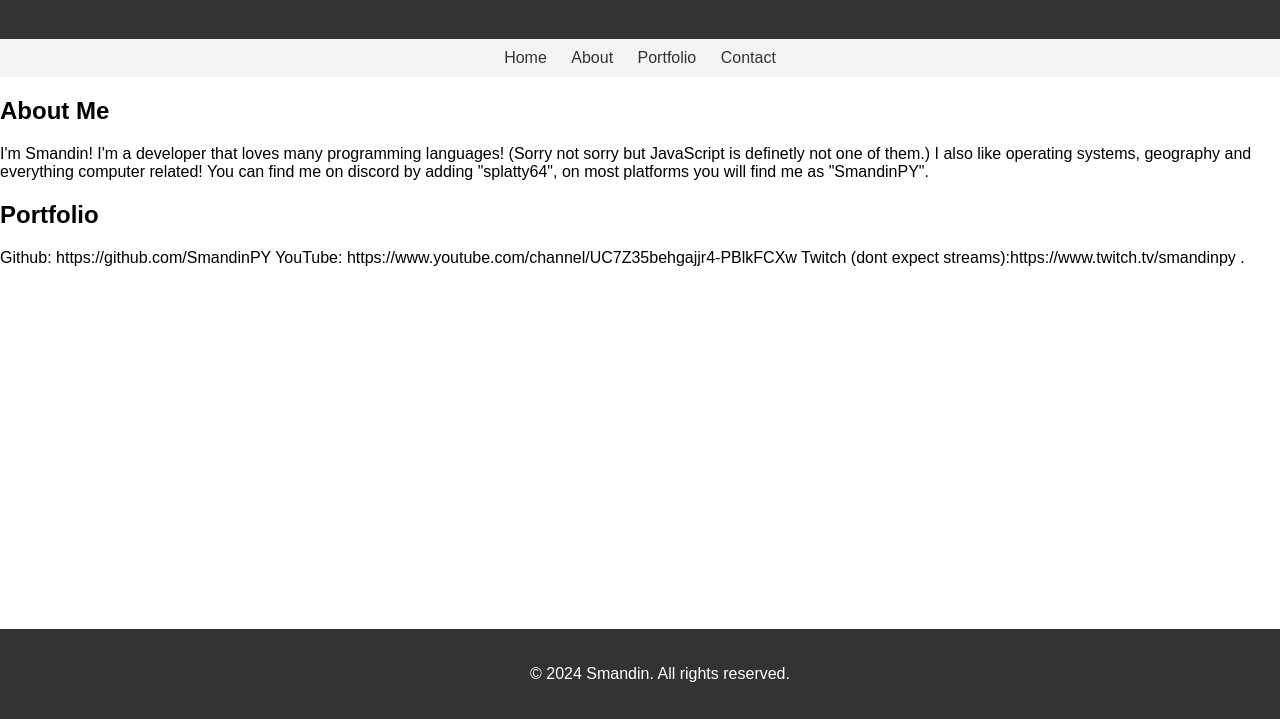
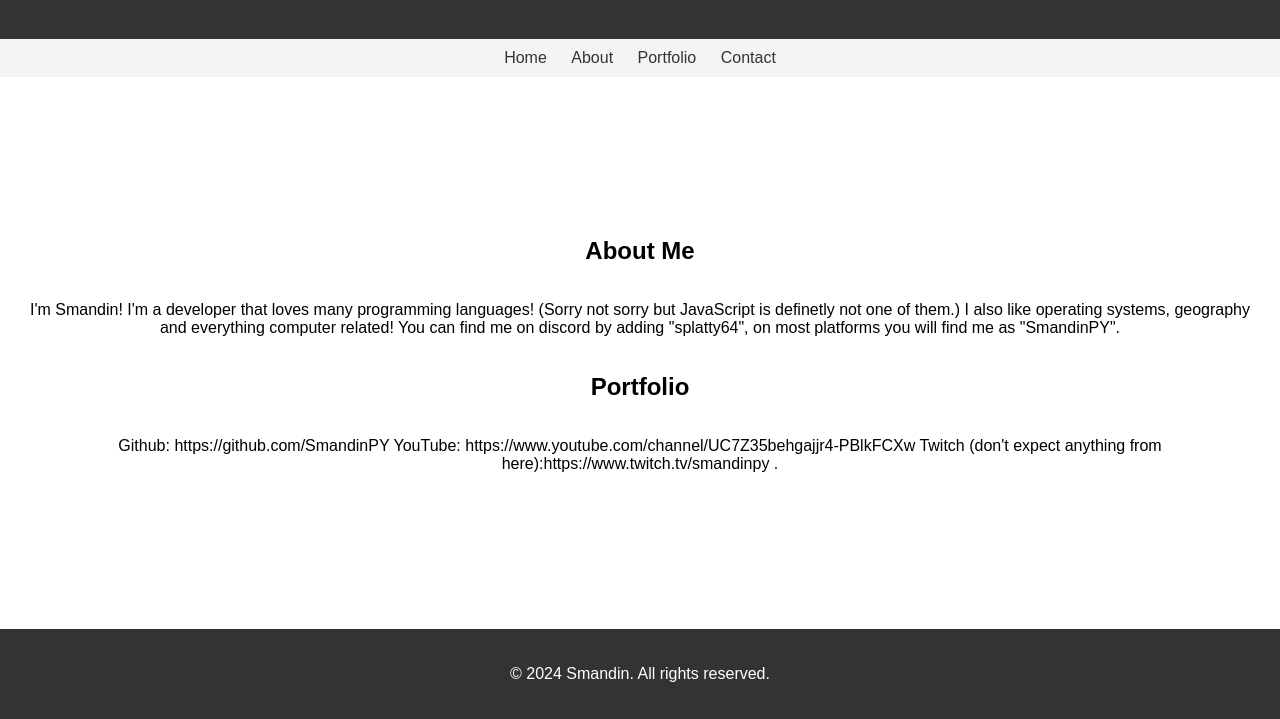
Before and after one commit to SmandinPY/SmandinPY.github.io, a plain HTML site: page index.html in a window 1280 px wide. Shown: the part 81-800 px from the top of the page. Drawn offline with Linux system fonts and the light colour scheme.

Commit message:
Update index.html

```diff
--- a/index.html
+++ b/index.html
@@ -9,6 +9,9 @@
             font-family: Arial, sans-serif;
             margin: 0;
             padding: 0;
+            display: flex;
+            flex-direction: column;
+            min-height: 100vh;
         }
         header {
             background-color: #333;
@@ -34,9 +37,20 @@
             color: #fff;
             text-align: center;
             padding: 20px;
-            position: fixed;
-            bottom: 0;
-            width: 100%;
+        }
+        main {
+            flex: 1;
+            display: flex;
+            flex-direction: column;
+            align-items: center;
+            justify-content: center;
+            padding: 20px;
+        }
+        main h2 {
+            margin-top: 20px;
+        }
+        main p {
+            text-align: center;
         }
     </style>
 </head>
@@ -59,7 +73,7 @@
         <h2>Portfolio</h2>
         <p>Github: https://github.com/SmandinPY
             YouTube: https://www.youtube.com/channel/UC7Z35behgajjr4-PBlkFCXw
-            Twitch (dont expect streams):https://www.twitch.tv/smandinpy .</p>
+            Twitch (don't expect anything from here):https://www.twitch.tv/smandinpy .</p>
     </main>
     <footer>
         <p>&copy; 2024 Smandin. All rights reserved.</p>
```
